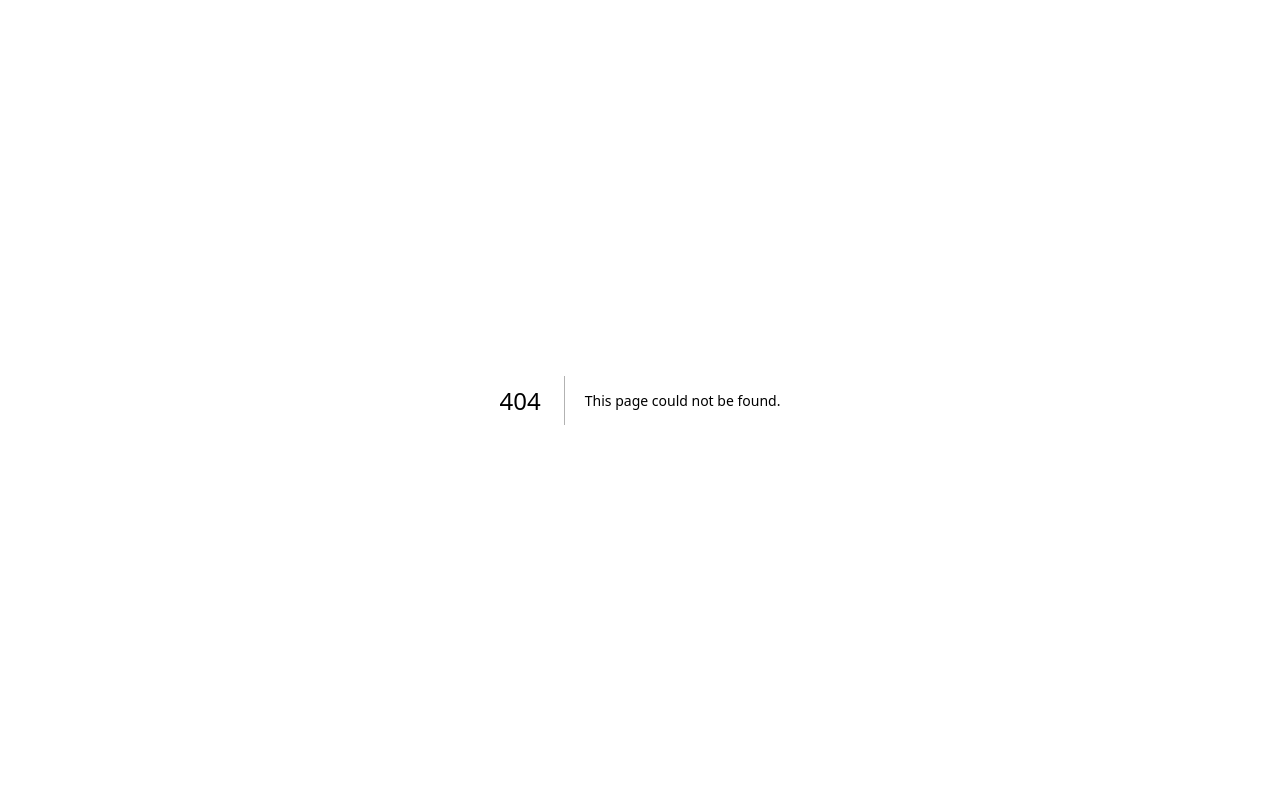
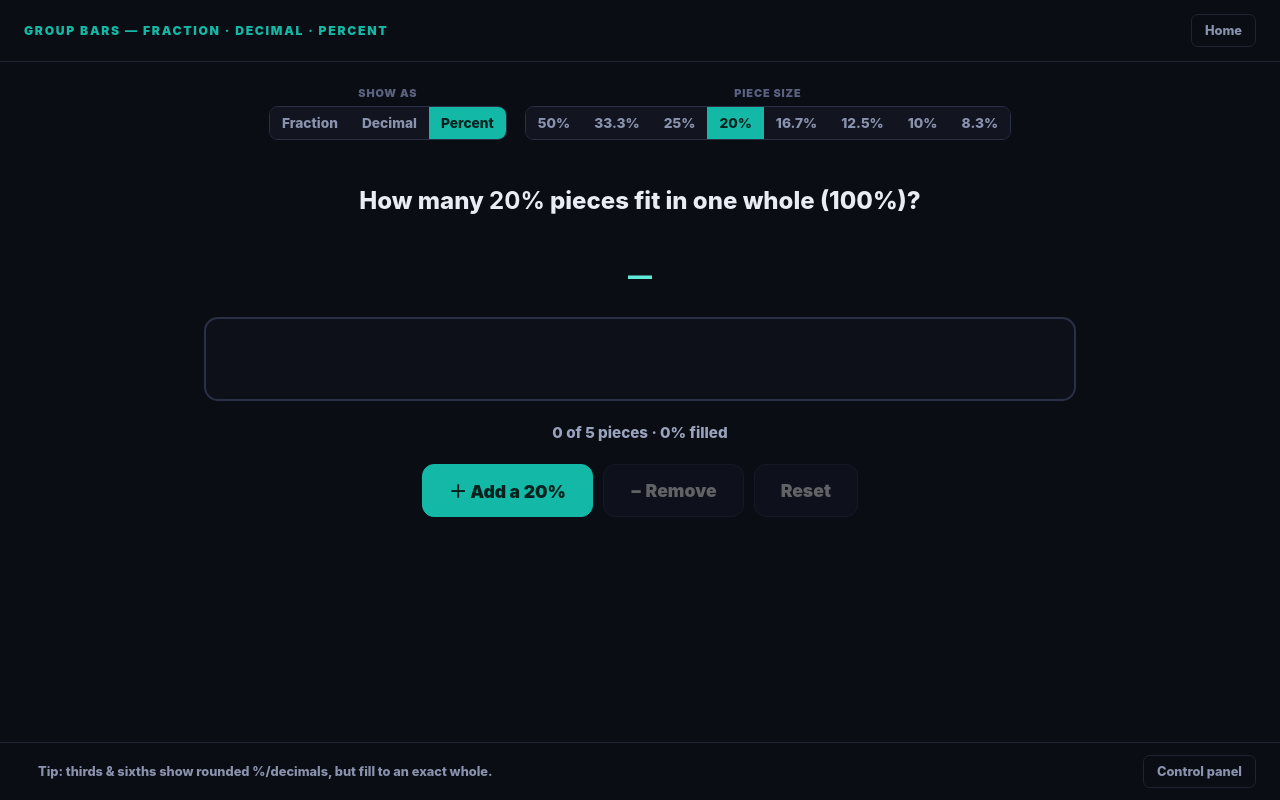
Before and after one commit to Wilsos22/Website-prototype, a Next.js app: page /group-bars in a window 1280 px wide. Before the commit this address had no page. Built offline with nearby package versions, Linux system fonts and the light colour scheme.

Commit message:
Add Group Bars (fraction/decimal/percent) with live repeated-addition expression

```diff
--- /dev/null
+++ b/src/app/group-bars/page.tsx
@@ -0,0 +1,5 @@
+import GroupBars from "@/components/GroupBars";
+
+export default function GroupBarsPage() {
+  return <GroupBars />;
+}
--- a/src/app/page.tsx
+++ b/src/app/page.tsx
@@ -11,6 +11,7 @@ const tools = [
   { href: "/equation-builder", label: "Equation Builder", badge: "teacher" },
   { href: "/order-of-operations", label: "GEMS (Order of Ops)", badge: "teacher" },
   { href: "/combine-like-terms", label: "Combine Like Terms", badge: "teacher" },
+  { href: "/group-bars", label: "Group Bars (% · dec · frac)", badge: "teacher" },
   { href: "/fraction-bars", label: "Fraction Bars", badge: "teacher" },
   { href: "/number-line", label: "Number Line", badge: "teacher" },
   { href: "/timer", label: "Timer", badge: "teacher" },
--- /dev/null
+++ b/src/components/GroupBars.tsx
@@ -0,0 +1,152 @@
+"use client";
+
+// Group Bars — fraction / decimal / percent.
+// Pick a piece size (1/2 … 1/12). Tap "Add piece" to stack copies along the whole
+// bar; a repeated-addition expression builds live above (20% + 20% + 20% …) with a
+// running total, until the pieces fill exactly one whole. Toggle the label between
+// fraction, decimal, and percent — the same pieces, three ways.
+
+import { useRef, useState, useCallback } from "react";
+
+type Rep = "fraction" | "decimal" | "percent";
+const DENOMS = [2, 3, 4, 5, 6, 8, 10, 12];
+
+function gcd(a: number, b: number): number { return b === 0 ? a : gcd(b, a % b); }
+function trim(n: number): string { return String(Math.round(n * 1000) / 1000); }
+
+function label(num: number, den: number, rep: Rep): string {
+  if (rep === "percent") return `${Math.round((100 * num) / den * 10) / 10}%`;
+  if (rep === "decimal") return trim(num / den);
+  const g = gcd(num, den) || 1;
+  const a = num / g, b = den / g;
+  return b === 1 ? String(a) : `${a}/${b}`;
+}
+
+export default function GroupBars() {
+  const [den, setDen] = useState(5);
+  const [count, setCount] = useState(0);
+  const [rep, setRep] = useState<Rep>("percent");
+  const audioRef = useRef<AudioContext | null>(null);
+
+  const filled = count >= den;
+
+  const tone = useCallback((freqs: number[], gap = 0.09, dur = 0.14) => {
+    try {
+      audioRef.current = audioRef.current ?? new (window.AudioContext || (window as unknown as { webkitAudioContext: typeof AudioContext }).webkitAudioContext)();
+      const ctx = audioRef.current;
+      freqs.forEach((f, i) => {
+        const o = ctx.createOscillator(); const g = ctx.createGain();
+        o.frequency.value = f; o.connect(g); g.connect(ctx.destination);
+        const t = ctx.currentTime + i * gap;
+        g.gain.setValueAtTime(0.0001, t); g.gain.exponentialRampToValueAtTime(0.25, t + 0.02);
+        g.gain.exponentialRampToValueAtTime(0.0001, t + dur);
+        o.start(t); o.stop(t + dur + 0.02);
+      });
+    } catch { /* ignore */ }
+  }, []);
+
+  function pickDen(d: number) { setDen(d); setCount(0); }
+  function add() {
+    if (count >= den) return;
+    const n = count + 1; setCount(n);
+    if (n >= den) tone([523, 659, 784, 1047], 0.1, 0.18); else tone([440 + count * 30]);
+  }
+  function remove() { if (count > 0) setCount(count - 1); }
+
+  const piece = label(1, den, rep);
+  const total = label(count, den, rep);
+  const expr = count === 0 ? "—" : Array.from({ length: count }, () => piece).join(" + ") + " = " + total;
+
+  return (
+    <div className="gb-root">
+      <style>{`
+        .gb-root { min-height:100vh; background:#0b0d14; color:#fff; font-family:Inter,ui-sans-serif,system-ui,sans-serif; display:grid; grid-template-rows:auto 1fr auto; }
+        .gb-top { display:flex; align-items:center; justify-content:space-between; padding:14px 24px; border-bottom:1px solid #1f2332; flex-wrap:wrap; gap:8px; }
+        .gb-mark { font-size:0.76rem; font-weight:900; letter-spacing:0.14em; text-transform:uppercase; color:#14b8a6; margin:0; }
+        .gb-btn { font-size:0.8rem; font-weight:800; color:#8a93ad; background:transparent; border:1px solid #1f2332; border-radius:7px; padding:8px 13px; cursor:pointer; text-decoration:none; }
+        .gb-btn:hover { border-color:#14b8a6; color:#fff; }
+
+        .gb-main { padding:24px; display:grid; gap:22px; align-content:start; justify-items:center; max-width:920px; margin:0 auto; width:100%; }
+        .gb-controls { display:flex; gap:18px; flex-wrap:wrap; justify-content:center; align-items:center; }
+        .gb-group { display:grid; gap:6px; justify-items:center; }
+        .gb-glabel { font-size:0.68rem; font-weight:900; letter-spacing:0.08em; text-transform:uppercase; color:#5a6280; }
+        .gb-seg { display:inline-flex; border:1px solid #2a3045; border-radius:9px; overflow:hidden; flex-wrap:wrap; }
+        .gb-seg button { background:#121520; border:none; color:#8a93ad; font-weight:800; font-size:0.86rem; padding:8px 12px; cursor:pointer; }
+        .gb-seg button.on { background:#14b8a6; color:#04231f; }
+
+        .gb-prompt { font-size:clamp(1.1rem,2.8vw,1.5rem); font-weight:800; text-align:center; color:#e8ecf5; }
+        .gb-expr { font-size:clamp(1rem,2.6vw,1.5rem); font-weight:900; color:#5eead4; text-align:center; word-break:break-word; min-height:1.4em; }
+
+        .gb-bar { width:100%; height:84px; border:2px solid #2a3045; border-radius:14px; display:flex; overflow:hidden; background:#0d1018; }
+        .gb-slot { flex:1 1 0; border-right:2px solid #0d1018; display:grid; place-items:center; font-weight:900; font-size:0.95rem; transition:background 200ms ease, color 200ms ease; color:#3a4460; }
+        .gb-slot:last-child { border-right:none; }
+        .gb-slot.fill { color:#04231f; animation:gbPop 0.3s ease; }
+        @keyframes gbPop { from{transform:scale(0.9); opacity:0.4;} to{transform:none; opacity:1;} }
+        .gb-meter { font-size:0.95rem; font-weight:800; color:#9aa3bd; text-align:center; }
+
+        .gb-actions { display:flex; gap:10px; flex-wrap:wrap; justify-content:center; }
+        .gb-a { font-size:1.1rem; font-weight:900; border-radius:12px; padding:13px 26px; cursor:pointer; border:1px solid #2a3045; background:#161a28; color:#fff; }
+        .gb-a:hover { border-color:#14b8a6; }
+        .gb-a.add { background:#14b8a6; border-color:#14b8a6; color:#04231f; }
+        .gb-a:disabled { opacity:0.35; cursor:not-allowed; }
+        .gb-solved { font-size:clamp(1.1rem,2.8vw,1.5rem); font-weight:900; color:#22c55e; text-align:center; min-height:1.4em; }
+        .gb-foot { padding:12px 24px; border-top:1px solid #1f2332; display:flex; justify-content:space-between; gap:10px; flex-wrap:wrap; }
+      `}</style>
+
+      <header className="gb-top">
+        <p className="gb-mark">Group Bars — Fraction · Decimal · Percent</p>
+        <a className="gb-btn" href="/">Home</a>
+      </header>
+
+      <main className="gb-main">
+        <div className="gb-controls">
+          <div className="gb-group">
+            <span className="gb-glabel">Show as</span>
+            <div className="gb-seg">
+              {(["fraction", "decimal", "percent"] as Rep[]).map((r) => (
+                <button key={r} className={rep === r ? "on" : ""} onClick={() => setRep(r)}>{r[0].toUpperCase() + r.slice(1)}</button>
+              ))}
+            </div>
+          </div>
+          <div className="gb-group">
+            <span className="gb-glabel">Piece size</span>
+            <div className="gb-seg">
+              {DENOMS.map((d) => (
+                <button key={d} className={den === d ? "on" : ""} onClick={() => pickDen(d)}>{label(1, d, rep)}</button>
+              ))}
+            </div>
+          </div>
+        </div>
+
+        <p className="gb-prompt">How many <strong>{piece}</strong> pieces fit in one whole{rep === "percent" ? " (100%)" : ""}?</p>
+
+        <div className="gb-expr">{expr}</div>
+
+        <div className="gb-bar">
+          {Array.from({ length: den }).map((_, i) => (
+            <div key={i} className={`gb-slot${i < count ? " fill" : ""}`}
+              style={i < count ? { background: i % 2 === 0 ? "#14b8a6" : "#2dd4bf" } : undefined}>
+              {i < count ? piece : ""}
+            </div>
+          ))}
+        </div>
+        <div className="gb-meter">{count} of {den} pieces · {total}{rep === "percent" ? "" : ""} filled</div>
+
+        <div className="gb-actions">
+          <button className="gb-a add" onClick={add} disabled={filled}>＋ Add a {piece}</button>
+          <button className="gb-a" onClick={remove} disabled={count === 0}>− Remove</button>
+          <button className="gb-a" onClick={() => setCount(0)} disabled={count === 0}>Reset</button>
+        </div>
+
+        <div className="gb-solved">
+          {filled ? `✓ ${den} groups! ${den} × ${piece} = one whole${rep === "percent" ? " (100%)" : rep === "decimal" ? " (1)" : ""}.` : ""}
+        </div>
+      </main>
+
+      <footer className="gb-foot">
+        <span className="gb-btn" style={{ borderColor: "transparent", cursor: "default" }}>Tip: thirds &amp; sixths show rounded %/decimals, but fill to an exact whole.</span>
+        <a className="gb-btn" href="/control">Control panel</a>
+      </footer>
+    </div>
+  );
+}
```
